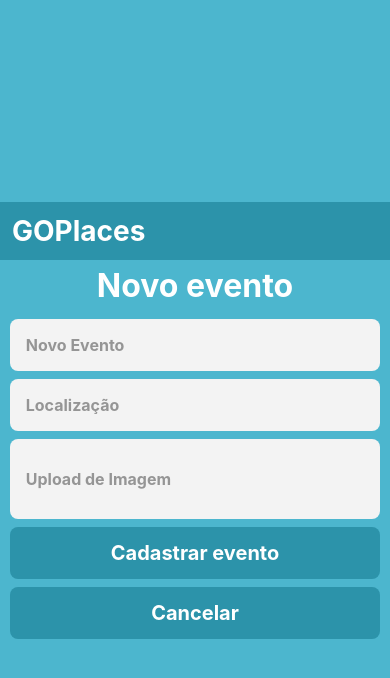
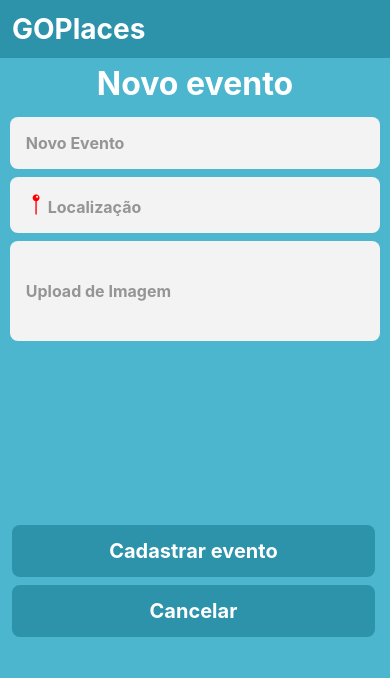
Before and after one commit to ElianMariano/GoPlaces, a React Native app: screen /NewEvent in a window 390 px wide. Shown: the top 678 px of the page. Built offline with nearby package versions, Linux system fonts and the light colour scheme.

Commit message:
NewEvent Screen finishe

```diff
--- a/src/pages/CreateAccount/index.js
+++ b/src/pages/CreateAccount/index.js
@@ -3,7 +3,7 @@ import { StyleSheet, View, Text, TextInput, TouchableOpacity, ScrollView } from
 import { useNavigation } from '@react-navigation/native'
 
 import Header from '../../components/Header'
-import Button from '../../components/Button'
+import MainButton from '../../components/MainButton'
 import TitleText from '../../components/TitleText'
 
 export default function CreateAccount(){
@@ -29,7 +29,7 @@ export default function CreateAccount(){
                     <TextInput placeholder="Senha" style={styles.input}/>
                     <TextInput placeholder="Confirmar senha" style={styles.input}/>
 
-                    <Button onPress={CreateAccount}>Criar conta</Button>
+                    <MainButton onPress={CreateAccount}>Criar conta</MainButton>
                 </View>
             </View>
         </ScrollView>
--- a/src/pages/Home/index.js
+++ b/src/pages/Home/index.js
@@ -4,7 +4,7 @@ import { StyleSheet, Text, View, TextInput, TouchableOpacity } from 'react-nativ
 import { useNavigation } from '@react-navigation/native';
 
 import Header from '../../components/Header'
-import Button from '../../components/Button'
+import MainButton from '../../components/MainButton'
 
 export default function Home() {
   const Navigation = useNavigation()
@@ -25,7 +25,7 @@ export default function Home() {
         <TextInput placeholder="Usuário" style={styles.input}/>
         <TextInput placeholder="Senha" style={styles.input}/>
 
-        <Button onPress={() => console.log('Login')}>Login</Button>
+        <MainButton onPress={() => console.log('Login')}>Login</MainButton>
 
         <TouchableOpacity onPress={CreateAccount}>
           <Text style={styles.accountText}>Não tem uma conta? Crie agora.</Text>
--- a/src/pages/NewEvent/index.js
+++ b/src/pages/NewEvent/index.js
@@ -1,10 +1,11 @@
 import React from 'react'
-import {View, Text, StyleSheet, TextInput} from 'react-native'
+import {View, Text, StyleSheet, TextInput, Pressable} from 'react-native'
+import {Ionicons} from '@expo/vector-icons'
 import { useNavigation } from '@react-navigation/native'
 
 import Header from '../../components/Header'
 import TitleText from '../../components/TitleText'
-import Button from '../../components/Button'
+import MainButton from '../../components/MainButton'
 
 export default function NewEvent(){
     const {goBack} = useNavigation()
@@ -15,20 +16,27 @@ export default function NewEvent(){
 
     return (
         <View style={styles.container}>
-            <Header/>
+            <Header />
 
             <TitleText>Novo evento</TitleText>
 
             <TextInput placeholder="Novo Evento" style={styles.input}/>
 
-            <TextInput placeholder="Localização" style={styles.input}/>
+            <Pressable style={styles.locationButton}>
+                <Text style={styles.locationText}>
+                    <Ionicons size={22} color='red' name='pin' />
+                    Localização
+                </Text>
+            </Pressable>
 
             <View style={styles.uploadContainer}>
                 <Text style={styles.uploadText}>Upload de Imagem</Text>
             </View>
 
-            <Button onPress={() => console.log('Cadastrar evento')}>Cadastrar evento</Button>
-            <Button onPress={Cancel}>Cancelar</Button>
+            <View style={{flex: 1, paddingTop: '45%', width: '100%', paddingLeft: 8}}>
+                <MainButton onPress={() => console.log('Cadastrar evento')}>Cadastrar evento</MainButton>
+                <MainButton onPress={Cancel}>Cancelar</MainButton>
+            </View>
         </View>
     )
 }
@@ -52,19 +60,37 @@ const styles = StyleSheet.create({
         width: '95%'
     },
 
+    locationButton: {
+        backgroundColor: '#F3F3F3',
+        color: '#959595',
+        fontWeight: 'bold',
+        fontSize: 16,
+        borderRadius: 8,
+        padding: 16,
+        margin: 4,
+        width: '95%'
+    },
+
+    locationText: {
+        color: '#959595',
+        fontSize: 16,
+        fontWeight: 'bold'
+    },
+
     uploadContainer: {
         backgroundColor: '#F3F3F3',
         borderRadius: 8,
         padding: 16,
         margin: 4,
         width: '95%',
-        paddingBottom: 30,
-        paddingTop: 30
+        paddingBottom: 40,
+        paddingTop: 40
     },
 
     uploadText: {
         color: '#959595',
         fontSize: 16,
         fontWeight: 'bold'
-    }
+    },
+
 })
--- a/src/pages/PersonalInfo/index.js
+++ b/src/pages/PersonalInfo/index.js
@@ -4,7 +4,7 @@ import {useNavigation} from '@react-navigation/native'
 
 import Header from '../../components/Header'
 import TitleText from '../../components/TitleText'
-import Button from '../../components/Button'
+import MainButton from '../../components/MainButton'
 
 export default function PersonalInfo(){
     const Navigation = useNavigation()
@@ -29,11 +29,11 @@ export default function PersonalInfo(){
             <Text style={styles.text}>CPF/CNPJ: </Text>
             <Text style={styles.text}>Localização: </Text>
 
-            <Button onPress={NewEvent}>Novo evento</Button>
-            <Button onPress={() => console.log('Nova promoção')}>Nova promoção</Button>
-            <Button onPress={() => console.log('Alterar dados')}>Alterar dados</Button>
-            <Button onPress={() => console.log('Convidar')}>Convidar</Button>
-            <Button onPress={Logout}>Sair</Button>
+            <MainButton onPress={NewEvent}>Novo evento</MainButton>
+            <MainButton onPress={() => console.log('Nova promoção')}>Nova promoção</MainButton>
+            <MainButton onPress={() => console.log('Alterar dados')}>Alterar dados</MainButton>
+            <MainButton onPress={() => console.log('Convidar')}>Convidar</MainButton>
+            <MainButton onPress={Logout}>Sair</MainButton>
         </View>
     )
 }
```
Also changed, not shown: src/components/MainButton/index.js (renamed from src/components/Button/index.js).
